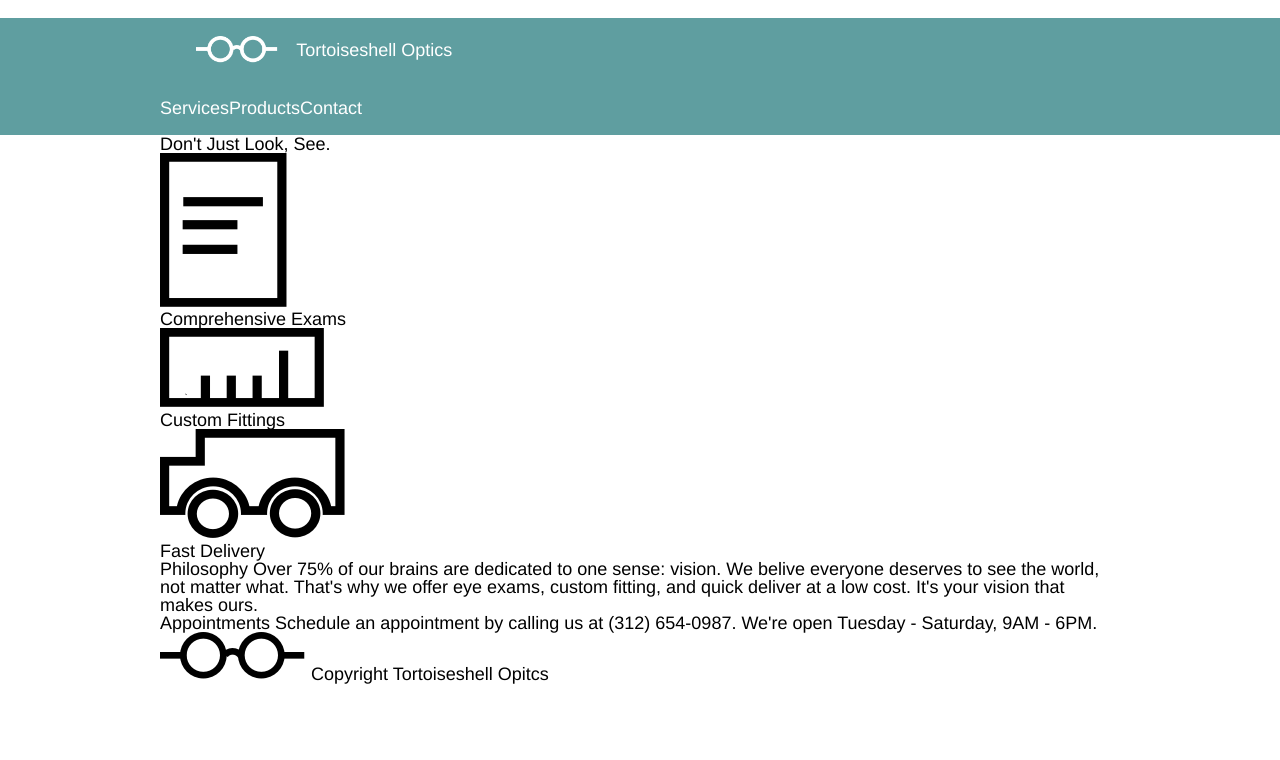
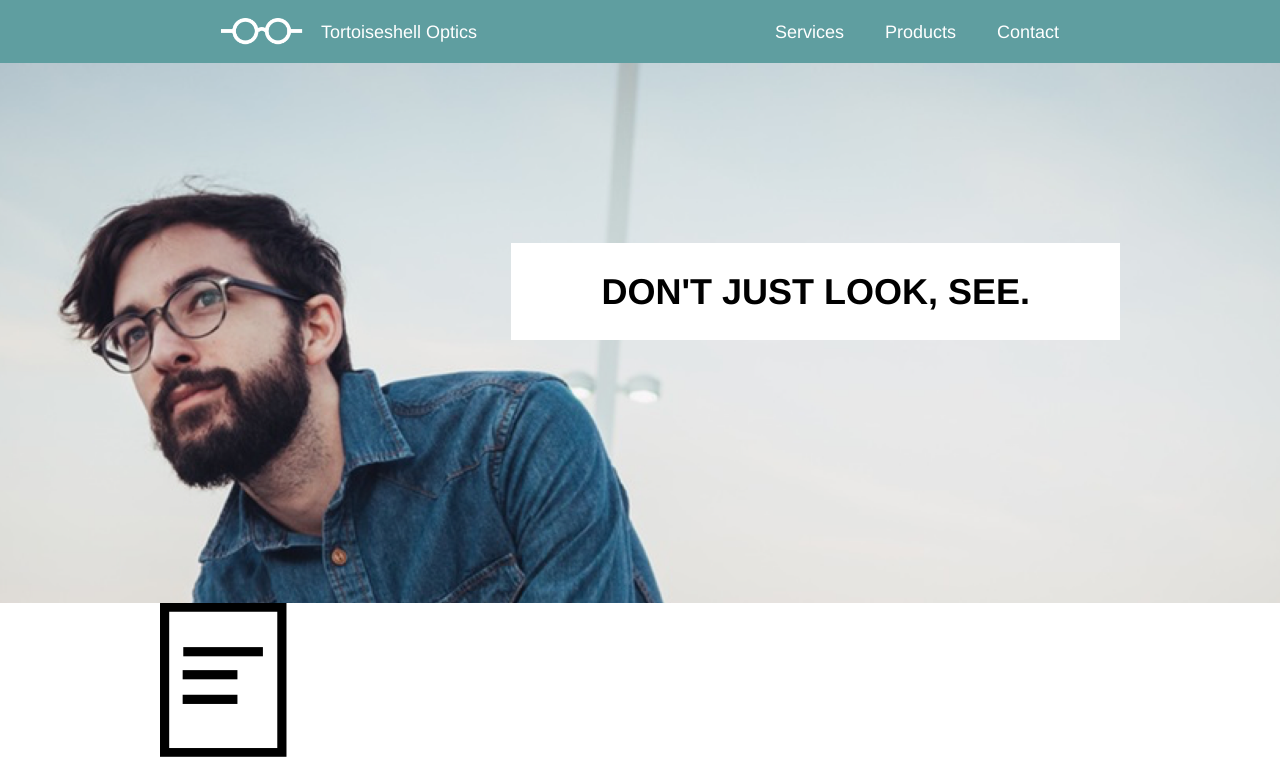
Before and after one commit to JennyDavis5/tortoiseshelloptics, a plain HTML site: page index.html in a window 1280 px wide. Shown: the top 760 px of the page. Drawn offline with Linux system fonts and the light colour scheme.

Commit message:
TortoiseshellOptics 5

```diff
--- a/index.html
+++ b/index.html
@@ -12,14 +12,14 @@
         <img src="./resources/images/logo-white.png" alt="logo-white"/>
         <span>Tortoiseshell Optics</span>
       </div>
-      <div>
-        <ul class="container" style="list-style-type:none">
+      <div class="container">
+        <ul>
           <li>Services</li>
           <li>Products</li>
           <li>Contact</li>
         </ul>
       </div>
-    </header>
+   </header>
 
     <section class="banner">
       <div class="container">
--- a/resources/css/style.css
+++ b/resources/css/style.css
@@ -12,14 +12,16 @@ html {
 header {
   background-color: cadetblue;
   font-size: 1rem;
-  margin-top: 1rem;
   color: white;
+  display: flex;
+  align-items: center;
+  padding: 1rem 2rem;
 }
 
 header .container {
   display: flex;
   align-items: center;
-  padding: 1rem 2rem;
+
 }
 
 header img {
@@ -30,7 +32,50 @@ header img {
 
 ul li {
   display: inline;
-  text-align: right;
+  margin-right: 2rem;
+}
+
+.banner {
+  background-image: url("../images/glasses-bg.png");
+  background-position: center;
+  background-repeat: no-repeat;
+  background-size: cover;
+  height: 30rem;
+}
+
+.headline {
+  display: flex;
+  justify-content: flex-end;
+}
+
+.headline h1 {
+  font-size: 2rem;
+  line-height: 1.2;
+  font-weight: bold;
+  text-transform: uppercase;
+  padding: 1.5rem 5rem;
+  background-color: white;
+  margin-top: 10rem;
+}
+/*
+.icons {
+  display: flex;
+  justify-content: space-between;
+  margin: 3rem 0 0 0;
+}
+
+.icon {
+  height: 8rem;
+}
+
+.icon_img {
+  display: flex;
+  justify-content: center;
   align-items: center;
+  /*padding: 6rem 0;
+}
+
+.infos {
+  display: flex;
   justify-content: space-between;
-}
+}/*
```
